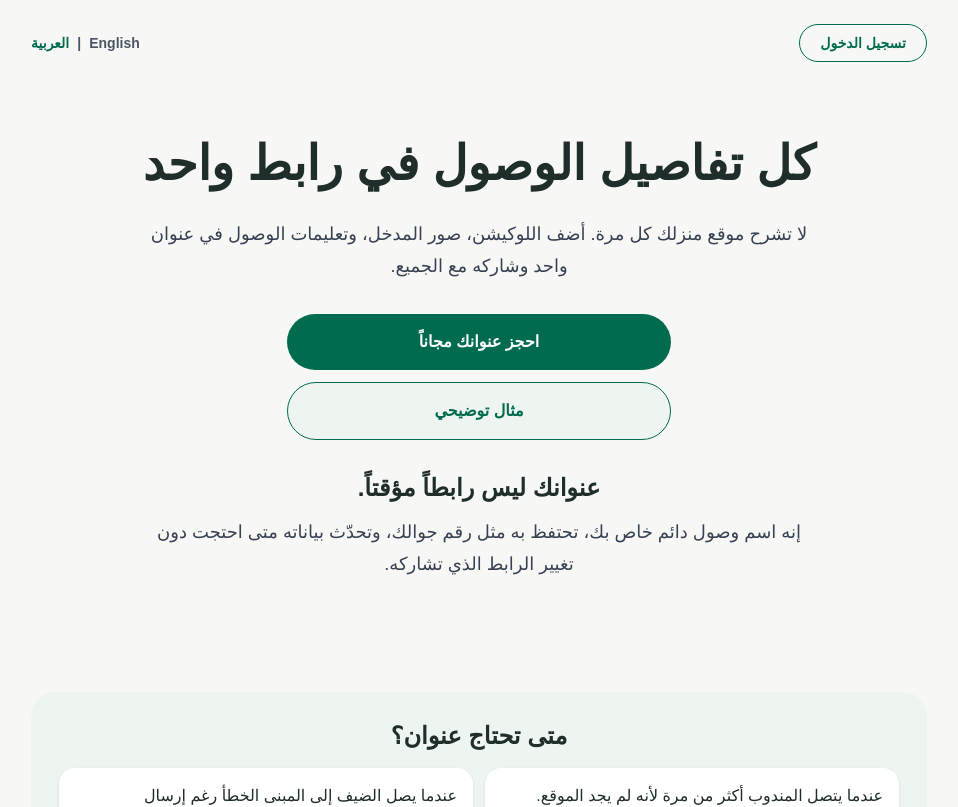
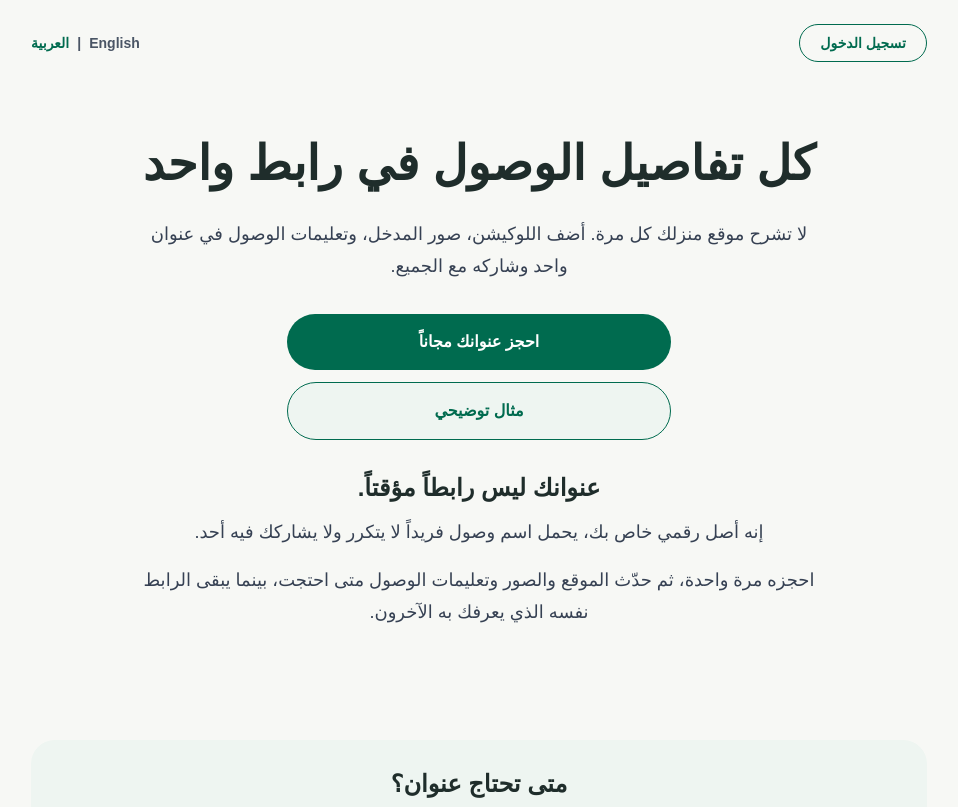
Before and after one commit to hammamghamdi/onwan, a Next.js app: page / in a window 1280 px wide. Shown: the top 807 px of the page, without its empty margins (161-1119 px from the left). Built offline with nearby package versions, Linux system fonts and the light colour scheme; no server answers.

Commit message:
update homepage positioning copy

```diff
--- a/app/page.tsx
+++ b/app/page.tsx
@@ -15,8 +15,10 @@ const copy = {
     mainCta: "احجز عنوانك مجاناً",
     exampleCta: "مثال توضيحي",
     positioningTitle: "عنوانك ليس رابطاً مؤقتاً.",
-    positioningText:
-      "إنه اسم وصول دائم خاص بك، تحتفظ به مثل رقم جوالك، وتحدّث بياناته متى احتجت دون تغيير الرابط الذي تشاركه.",
+    positioningText: [
+      "إنه أصل رقمي خاص بك، يحمل اسم وصول فريداً لا يتكرر ولا يشاركك فيه أحد.",
+      "احجزه مرة واحدة، ثم حدّث الموقع والصور وتعليمات الوصول متى احتجت، بينما يبقى الرابط نفسه الذي يعرفك به الآخرون.",
+    ],
     needsTitle: "متى تحتاج عنوان؟",
     needs: [
       "عندما يتصل المندوب أكثر من مرة لأنه لم يجد الموقع.",
@@ -37,8 +39,10 @@ const copy = {
     mainCta: "Reserve your address for free",
     exampleCta: "View example",
     positioningTitle: "Your address is not a temporary link.",
-    positioningText:
-      "It is your own permanent access name. You keep it like a phone number, update its details whenever needed, and share the same link every time.",
+    positioningText: [
+      "It is your own digital asset, with a unique access name that cannot be duplicated or shared with anyone else.",
+      "Reserve it once, then update your location, photos, and access instructions whenever needed, while keeping the same link that people know you by.",
+    ],
     needsTitle: "When do you need Onwan?",
     needs: [
       "When a delivery driver keeps calling because they cannot find the place.",
@@ -154,9 +158,11 @@ export default function Home() {
 
         <section className="mx-auto max-w-2xl pb-16 pt-2 text-center sm:pb-20">
           <h2 className="mb-3 text-2xl font-bold">{text.positioningTitle}</h2>
-          <p className="text-lg leading-8 text-gray-700">
-            {text.positioningText}
-          </p>
+          <div className="space-y-4 text-lg leading-8 text-gray-700">
+            {text.positioningText.map((line) => (
+              <p key={line}>{line}</p>
+            ))}
+          </div>
         </section>
 
         <section className="mt-4 rounded-3xl bg-[#eef5f1] p-7 text-center sm:mt-8">
```
